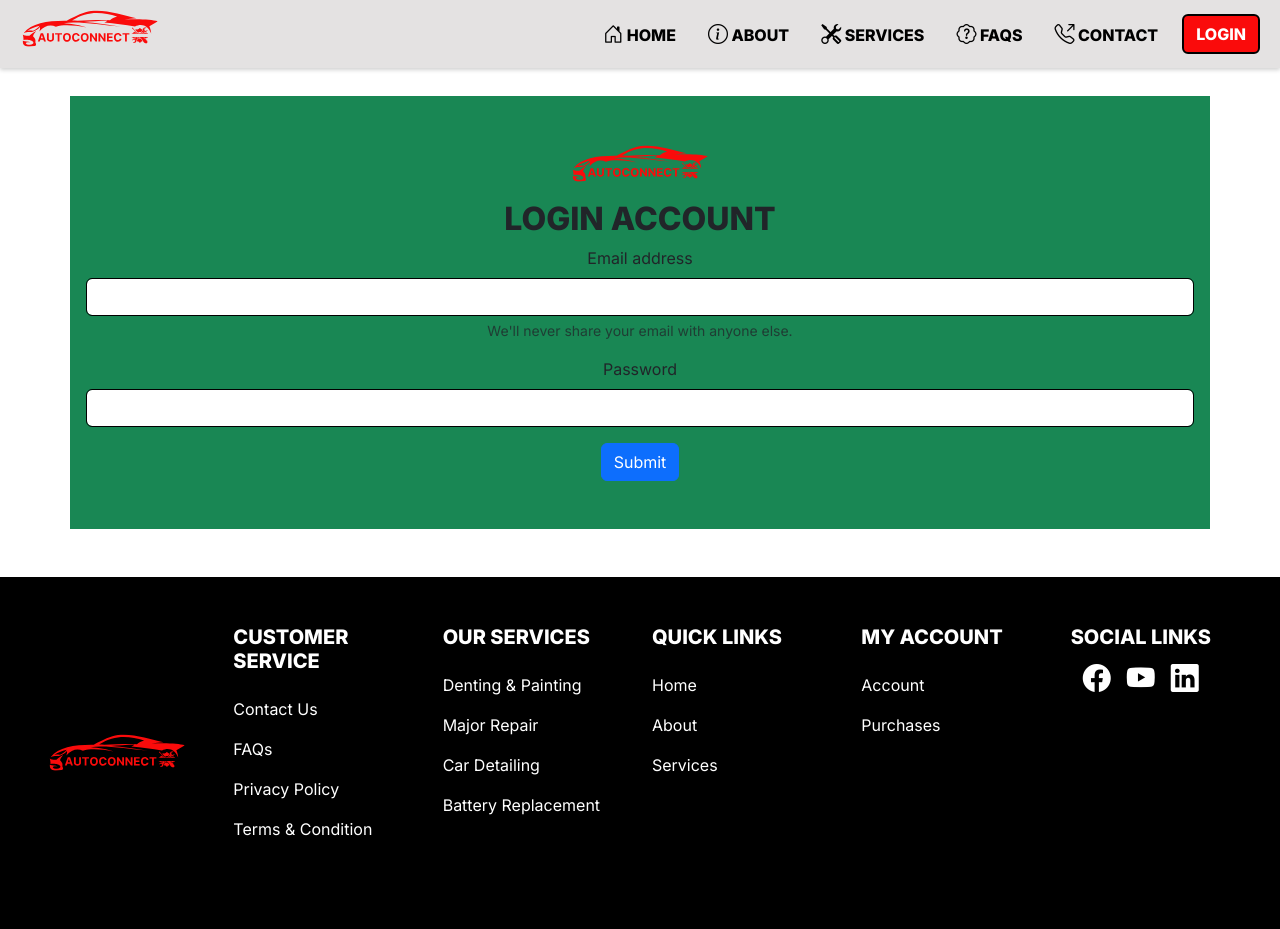
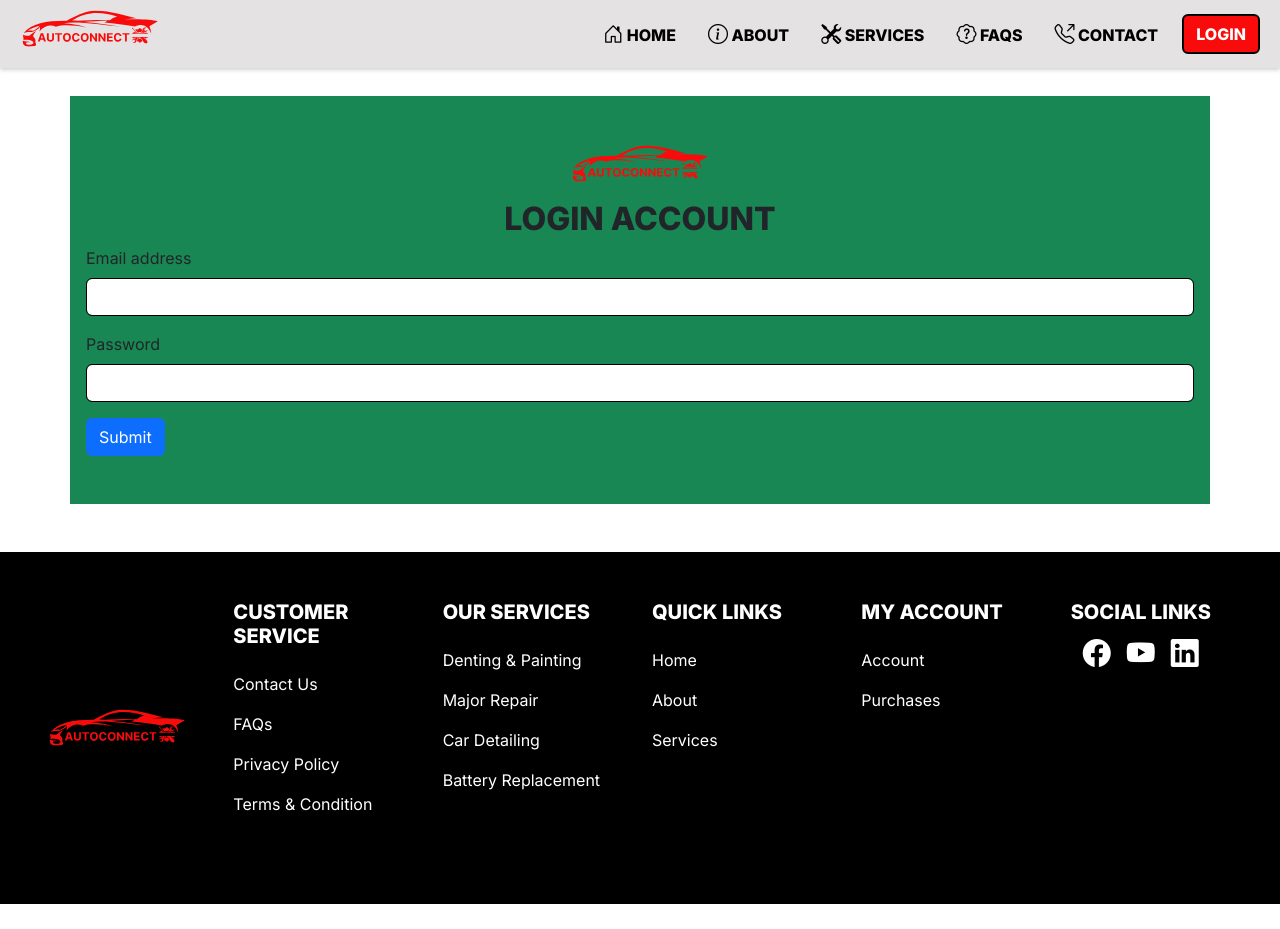
Before and after one commit to jaspherbagor/AutoConnect, a React (Create React App) app in the folder front-end/: page /login in a window 1280 px wide. After the commit the page ends 904 px from the top, so only its background shows below. Built offline with nearby package versions, Linux system fonts and the light colour scheme.

Commit message:
updated the form

```diff
--- a/front-end/src/components/pages/client/login.jsx
+++ b/front-end/src/components/pages/client/login.jsx
@@ -11,14 +11,13 @@ const Login = () => {
           <img src="../images/logo.svg" alt="logo" className="mb-3" />
           <h2 className="fw-bolder text-center">LOGIN ACCOUNT</h2>
 
-          <form>
+          <form className="text-start">
             <div class="mb-3">
-              <label for="exampleInputEmail1" class="form-label">Email address</label>
-              <input type="email" class="form-control" id="exampleInputEmail1" aria-describedby="emailHelp"/>
-                <div id="emailHelp" class="form-text">We'll never share your email with anyone else.</div>
+              <label htmlFor="exampleInputEmail1" class="form-label">Email address</label>
+              <input type="email" class="form-control" id="exampleInputEmail1"/>
             </div>
             <div class="mb-3">
-              <label for="exampleInputPassword1" class="form-label">Password</label>
+              <label htmlFor="exampleInputPassword1" class="form-label">Password</label>
               <input type="password" class="form-control" id="exampleInputPassword1"/>
             </div>
             <button type="submit" class="btn btn-primary">Submit</button>
```
